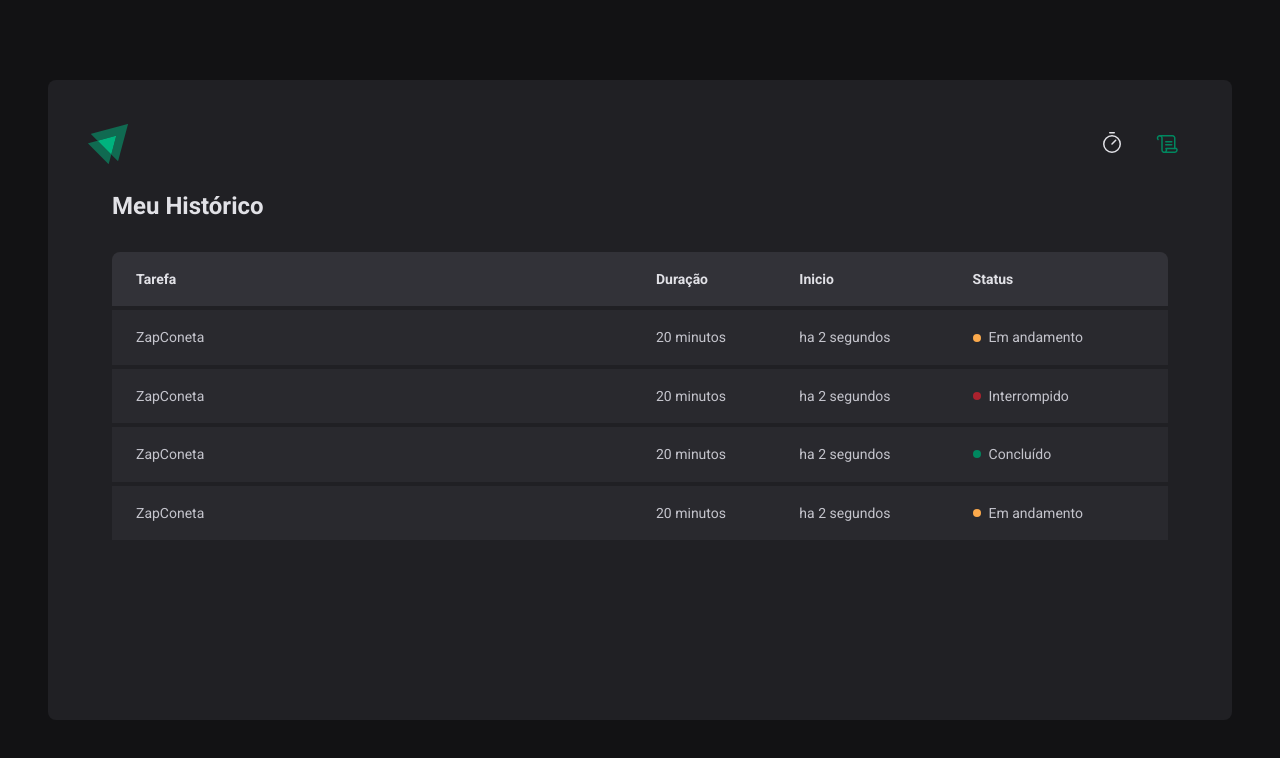
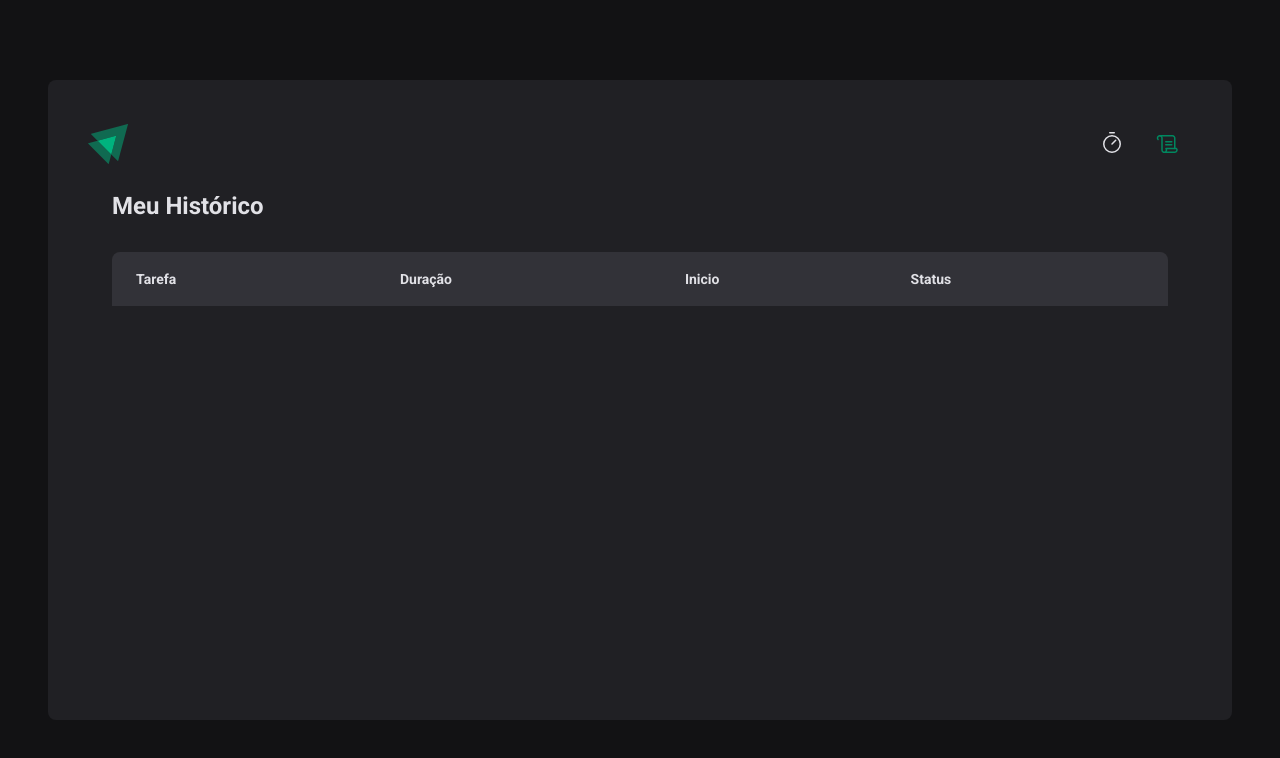
Before and after one commit to victor-ferreira95/ignite-timer, a React (Vite) app: page /history in a window 1280 px wide. Shown: the top 758 px of the page. Built offline with nearby package versions, Linux system fonts and the light colour scheme.

Commit message:
feat: listing to page History

```diff
--- a/src/pages/History/index.tsx
+++ b/src/pages/History/index.tsx
@@ -1,6 +1,12 @@
+import { useContext } from 'react'
 import { HistoryContainer, HistoryList, Status } from './styles'
+import { CyclesContext } from '../../contexts/CyclesContext'
+import { formatDistanceToNow } from 'date-fns/formatDistanceToNow'
+import { ptBR } from 'date-fns/locale'
 
 export function History() {
+  const { cycles } = useContext(CyclesContext)
+
   return (
     <HistoryContainer>
       <h1>Meu Histórico</h1>
@@ -15,38 +21,33 @@
             </tr>
           </thead>
           <tbody>
-            <tr>
-              <td>ZapConeta</td>
-              <td>20 minutos</td>
-              <td>ha 2 segundos</td>
-              <td>
-                <Status statusColor="yellow">Em andamento</Status>
-              </td>
-            </tr>
-            <tr>
-              <td>ZapConeta</td>
-              <td>20 minutos</td>
-              <td>ha 2 segundos</td>
-              <td>
-                <Status statusColor="red">Interrompido</Status>
-              </td>
-            </tr>
-            <tr>
-              <td>ZapConeta</td>
-              <td>20 minutos</td>
-              <td>ha 2 segundos</td>
-              <td>
-                <Status statusColor="green">Concluído</Status>
-              </td>
-            </tr>
-            <tr>
-              <td>ZapConeta</td>
-              <td>20 minutos</td>
-              <td>ha 2 segundos</td>
-              <td>
-                <Status statusColor="yellow">Em andamento</Status>
-              </td>
-            </tr>
+            {cycles.map((cycle) => {
+              return (
+                <tr key={cycle.id}>
+                  <td>{cycle.task}</td>
+                  <td>{cycle.minutesAmount} minutos</td>
+                  <td>
+                    {formatDistanceToNow(cycle.startDate, {
+                      addSuffix: true,
+                      locale: ptBR,
+                    })}
+                  </td>
+                  <td>
+                    {cycle.finishedDate && (
+                      <Status statusColor="green">Concluído</Status>
+                    )}
+
+                    {cycle.interruptedDate && (
+                      <Status statusColor="red">Interrompido</Status>
+                    )}
+
+                    {!cycle.finishedDate && !cycle.interruptedDate && (
+                      <Status statusColor="yellow">Em andamento</Status>
+                    )}
+                  </td>
+                </tr>
+              )
+            })}
           </tbody>
         </table>
       </HistoryList>
```
